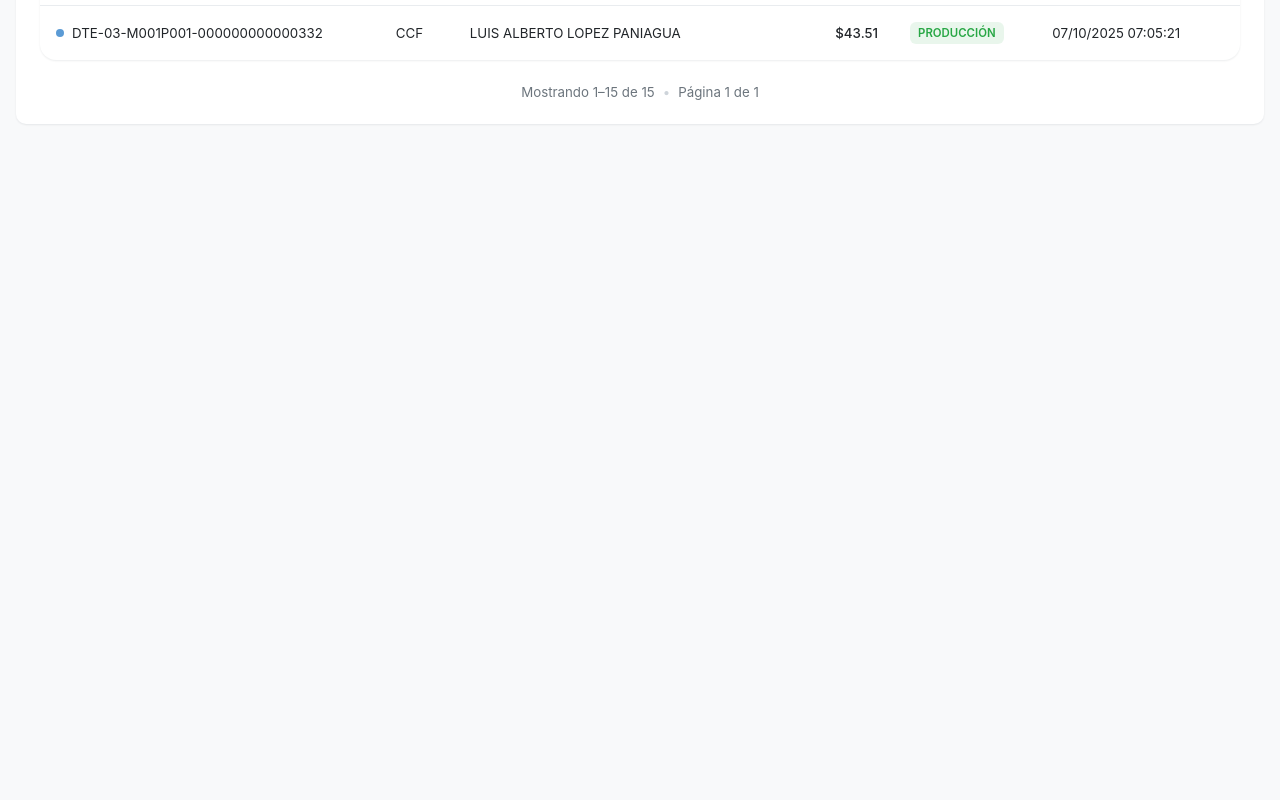
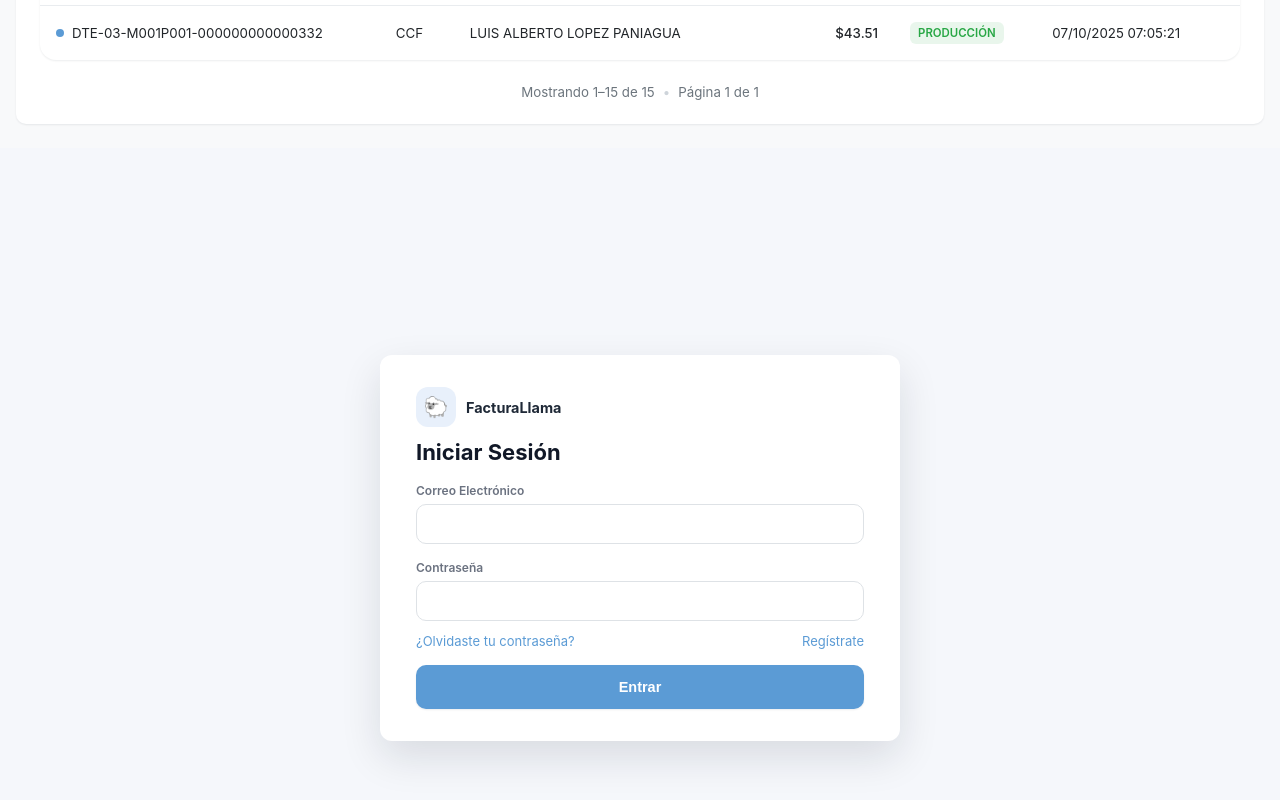
Before and after one commit to mrgomezsv/factura_llama_clon, an Angular app: page /login in a window 1280 px wide. Before the commit this address led to /. Shown: the part 1062-1862 px from the top of the page. Before the commit the page ends 1210 px from the top, so only its background shows below. Built offline with nearby package versions, Linux system fonts and the light colour scheme.

Commit message:
FEAT: Crear componente Login y ruta /login; ajustar bordes del drawer para eliminar borde oscuro

```diff
--- a/src/app/app.routes.ts
+++ b/src/app/app.routes.ts
@@ -5,5 +5,10 @@ export const routes: Routes = [
     path: 'factura/nueva',
     loadComponent: () =>
       import('./pages/factura/factura-page.component').then(m => m.FacturaPageComponent)
+  },
+  {
+    path: 'login',
+    loadComponent: () =>
+      import('./components/login/login.component').then(m => m.LoginComponent)
   }
 ];
--- /dev/null
+++ b/src/app/components/login/login.component.html
@@ -0,0 +1,27 @@
+<div class="login-page">
+  <div class="login-card">
+    <div class="logo-row">
+      <div class="logo-mark">🐑</div>
+      <div class="logo-text">FacturaLlama</div>
+    </div>
+
+    <h1 class="title">Iniciar Sesión</h1>
+
+    <form class="form" (submit)="$event.preventDefault()">
+      <label class="label">Correo Electrónico</label>
+      <input class="input" type="email" placeholder="" />
+
+      <label class="label mt-md">Contraseña</label>
+      <div class="password-row">
+        <input class="input" type="password" placeholder="" />
+      </div>
+
+      <div class="links-row">
+        <a href="#" class="link">¿Olvidaste tu contraseña?</a>
+        <a href="#" class="link">Regístrate</a>
+      </div>
+
+      <button type="submit" class="btn btn-primary submit">Entrar</button>
+    </form>
+  </div>
+</div>
--- /dev/null
+++ b/src/app/components/login/login.component.scss
@@ -0,0 +1,81 @@
+.login-page {
+  min-height: calc(100vh - 0px);
+  display: grid;
+  place-items: center;
+  background: #f5f7fb;
+}
+
+.login-card {
+  width: 520px;
+  max-width: calc(100vw - 32px);
+  background: #fff;
+  border-radius: 12px;
+  box-shadow: 0 16px 40px rgba(15,23,42,.12);
+  padding: 32px 36px;
+}
+
+.logo-row {
+  display: flex;
+  align-items: center;
+  gap: 10px;
+  margin-bottom: 8px;
+}
+
+.logo-mark {
+  width: 40px;
+  height: 40px;
+  display: grid;
+  place-items: center;
+  border-radius: 12px;
+  background: #E8F0FB;
+  font-size: 20px;
+}
+
+.logo-text {
+  font-weight: 700;
+  color: #1F2937;
+}
+
+.title {
+  font-size: 22px;
+  font-weight: 700;
+  color: #111827;
+  margin: 12px 0 18px;
+}
+
+.label {
+  display: block;
+  font-size: 12px;
+  color: #6B7280;
+  font-weight: 600;
+  margin-bottom: 6px;
+}
+
+.form .input {
+  height: 40px;
+  border-radius: 10px;
+}
+
+.password-row .input {
+  padding-right: 42px;
+}
+
+.links-row {
+  display: flex;
+  justify-content: space-between;
+  margin: 12px 0 16px;
+}
+
+.link { color: #5B9BD5; font-size: 13px; text-decoration: none; }
+.link:hover { text-decoration: underline; }
+
+.submit {
+  width: 100%;
+  height: 44px;
+  border-radius: 10px;
+  font-weight: 600;
+}
+
+@media (max-width: 560px) {
+  .login-card { padding: 24px; }
+}
--- a/src/styles/global.css
+++ b/src/styles/global.css
@@ -459,10 +459,9 @@ html, body {
    Factura (Drawer) fine-tuning to match original UI
    ------------- */
 .drawer .card {
-  border: 0; /* elimina cualquier borde externo */
+  border: 0;
   border-radius: 12px;
-  /* usa un hairline interno muy sutil para separar, no se ve negro */
-  box-shadow: inset 0 0 0 1px #E9ECEF, 0 2px 10px rgba(0,0,0,.04);
+  box-shadow: inset 0 0 0 1px #E5E7EB, 0 2px 10px rgba(0,0,0,.04);
   background-clip: padding-box;
 }
 
@@ -475,12 +474,12 @@ html, body {
   font-weight: 600;
   color: #374151;
   background-color: #fff;
-  border-bottom: 1px solid #E9ECEF;
+  border-bottom: 1px solid #E5E7EB;
 }
 
 .drawer .card-header .icon { color: #6B7280; }
 .drawer .card-header .chevron { margin-left: auto; color: #6B7280; }
-.drawer .card-header.active { border-color: #A7C5E7; box-shadow: 0 0 0 3px rgba(91,155,213,.12); }
+.drawer .card-header.active { border-color: #A7C5E7; box-shadow: 0 0 0 2px rgba(91,155,213,.10); }
 .drawer .card-header:focus, .drawer .card-header:focus-visible { outline: none; box-shadow: 0 0 0 3px rgba(91,155,213,.12); }
 
 .drawer .card-body { padding: 14px; }
```
Also changed, not shown: src/app/components/login/login.component.ts (added, +11 -0 lines).
